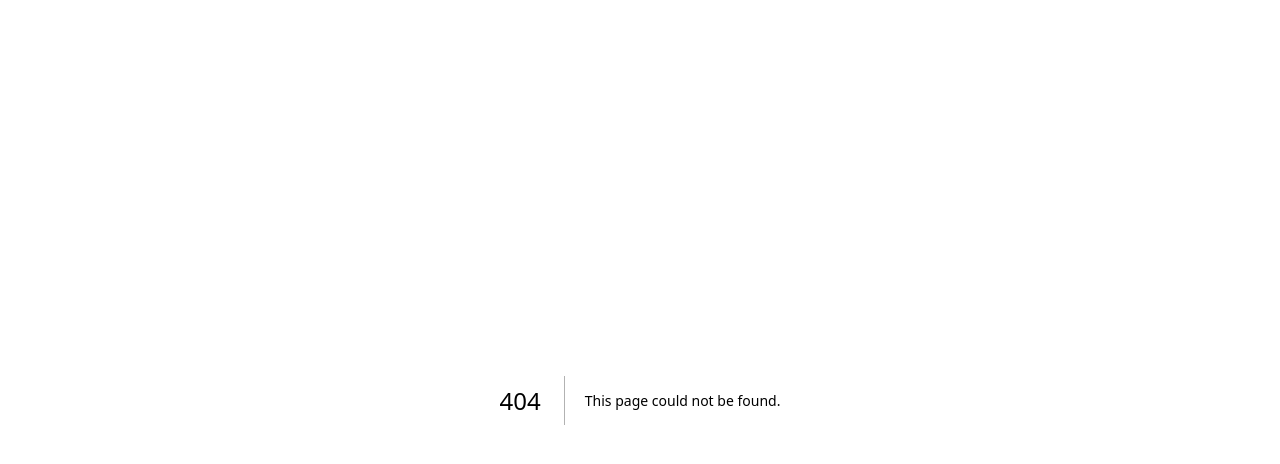
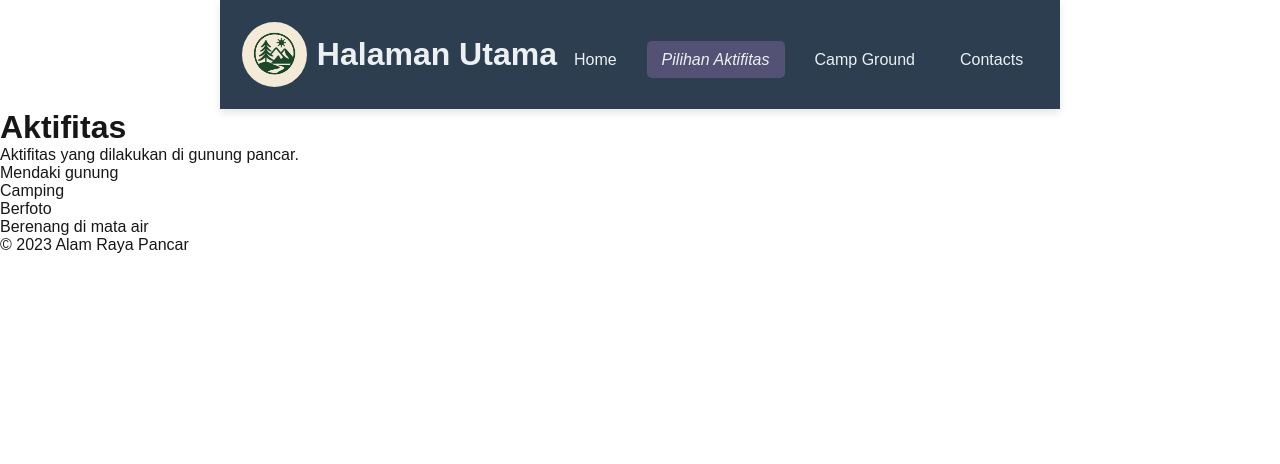
Before and after one commit to maul-lq/kelompok-8-maulana-dan-dendy-tb2, a Next.js app: page /aktifitas in a window 1280 px wide. Before the commit this address had no page. Shown: the top 464 px of the page. Built offline with nearby package versions, Linux system fonts and the light colour scheme.

Commit message:
tambahin navbar

```diff
--- /dev/null
+++ b/app/aktifitas/page.js
@@ -0,0 +1,24 @@
+import Navbar from "../navbar";
+
+export default function Aktifitas() {
+    return (
+        <div className="page">
+            <Navbar activeIndex={1} />
+            <header className="header">
+                <h1 className="header-title">Aktifitas</h1>
+            </header>
+            <main className="main">
+                <p>Aktifitas yang dilakukan di gunung pancar.</p>
+                <ul>
+                    <li>Mendaki gunung</li>
+                    <li>Camping</li>
+                    <li>Berfoto</li>
+                    <li>Berenang di mata air</li>
+                </ul>
+            </main>
+            <footer className="footer">
+                <p>&copy; 2023 Alam Raya Pancar</p>
+            </footer>
+        </div>
+    );
+}
--- a/app/navbar.js
+++ b/app/navbar.js
@@ -10,18 +10,23 @@ export default function Navbar({ activeIndex }) {
                     <tbody>
                         <tr>
                             <td>
-                                <h1 className={style.headerTitle}>
-                                    <Image src="favicon.svg" alt="ikon" className={style.headerImg} width={65} height={65} />RFz - Halaman Utama
+                                <h1 className={style.headerTitle} style={{
+                                    display: "flex",
+                                    alignItems: "center",
+                                    flexWrap: "nowrap",
+                                    flexDirection: "row",
+                                    gap: "10px",
+                                }}>
+                                    <Image style={{ borderRadius: "100%" }} src="/gambar.jpeg" alt="ikon" className={style.headerImg} width={65} height={65} /> Halaman Utama
                                 </h1>
                             </td>
                             <td>
                                 <nav className={style.nav}>
                                     <ul>
-                                        <li><Link className={activeIndex === 0 ? style.active : ''} href="index.html">Beranda</Link></li>
-                                        <li><Link className={activeIndex === 1 ? style.active : ''} href="personal.html">Informasi Personal</Link></li>
-                                        <li><Link className={activeIndex === 2 ? style.active : ''} href="keluarga.html">Informasi Keluarga</Link></li>
-                                        <li><Link className={activeIndex === 3 ? style.active : ''} href="teman.html">Informasi Teman</Link></li>
-                                        <li><Link className={activeIndex === 4 ? style.active : ''} href="hobi.html">Informasi Hobi</Link></li>
+                                        <li><Link className={activeIndex === 0 ? style.active : ''} href="/">Home</Link></li>
+                                        <li><Link className={activeIndex === 1 ? style.active : ''} href="/aktifitas">Pilihan Aktifitas</Link></li>
+                                        <li><Link className={activeIndex === 2 ? style.active : ''} href="/camp_ground">Camp Ground</Link></li>
+                                        <li><Link className={activeIndex === 3 ? style.active : ''} href="/contacts">Contacts</Link></li>
                                     </ul>
                                 </nav>
                             </td>
@@ -29,6 +34,6 @@ export default function Navbar({ activeIndex }) {
                     </tbody>
                 </table>
             </header>
-        </div>
+        </div >
     );
 }
--- a/app/page.js
+++ b/app/page.js
@@ -5,7 +5,7 @@ import Navbar from "./navbar";
 export default function Home() {
   return (
     <div className={styles.page}>
-      <Navbar />
+      <Navbar activeIndex={0}/>
       <main className={styles.main}>
       </main>
       <footer className={styles.footer}>
--- /dev/null
+++ b/app/page.module.css
@@ -0,0 +1,3 @@
+.page {
+    width: 100%;
+}
```
Also changed, not shown: app/camp_ground/page.js (added, +24 -0 lines), app/contacts/page.js (added, +18 -0 lines), public/gambar.jpeg (added), 1 other file (tests, documents, lock files or other folders).
